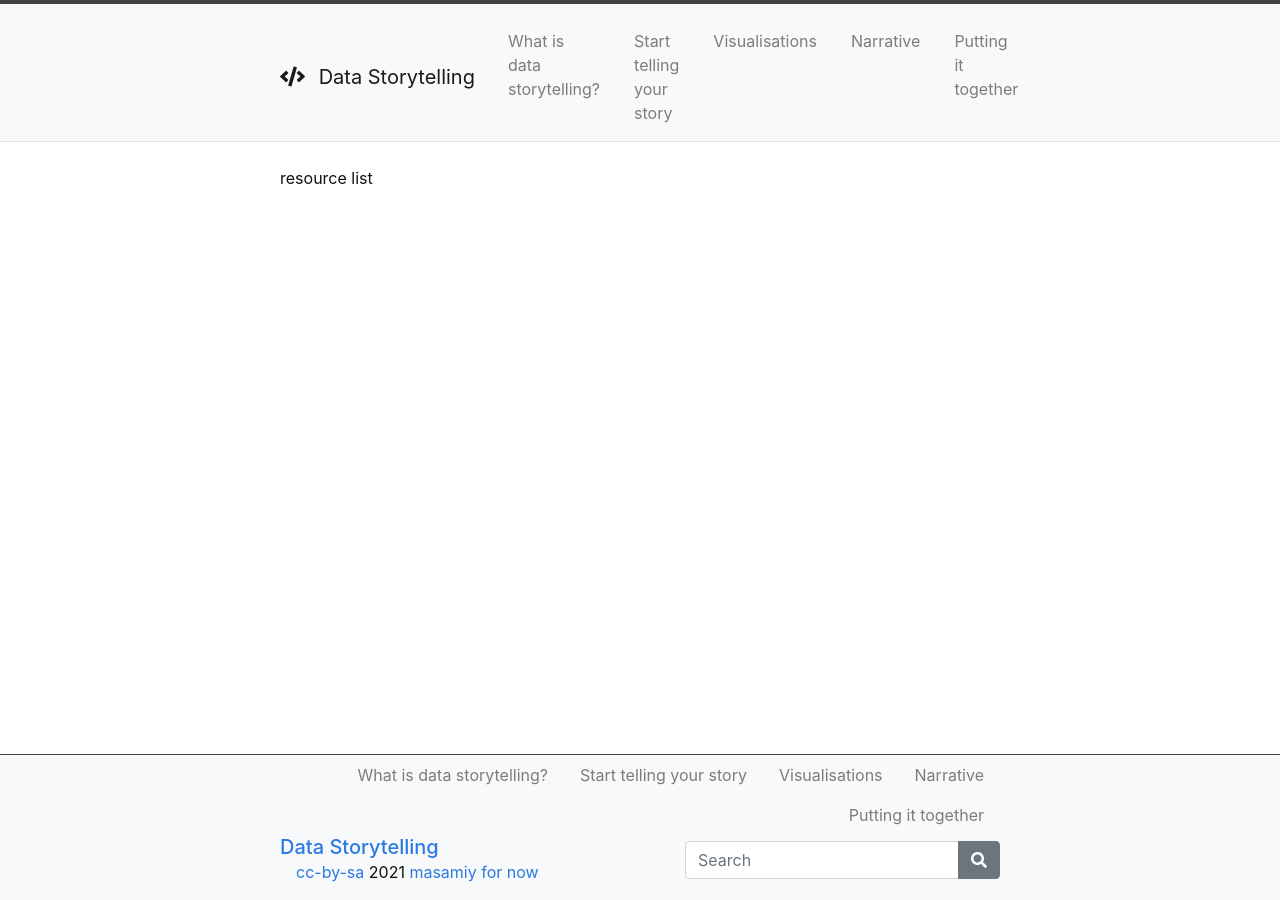
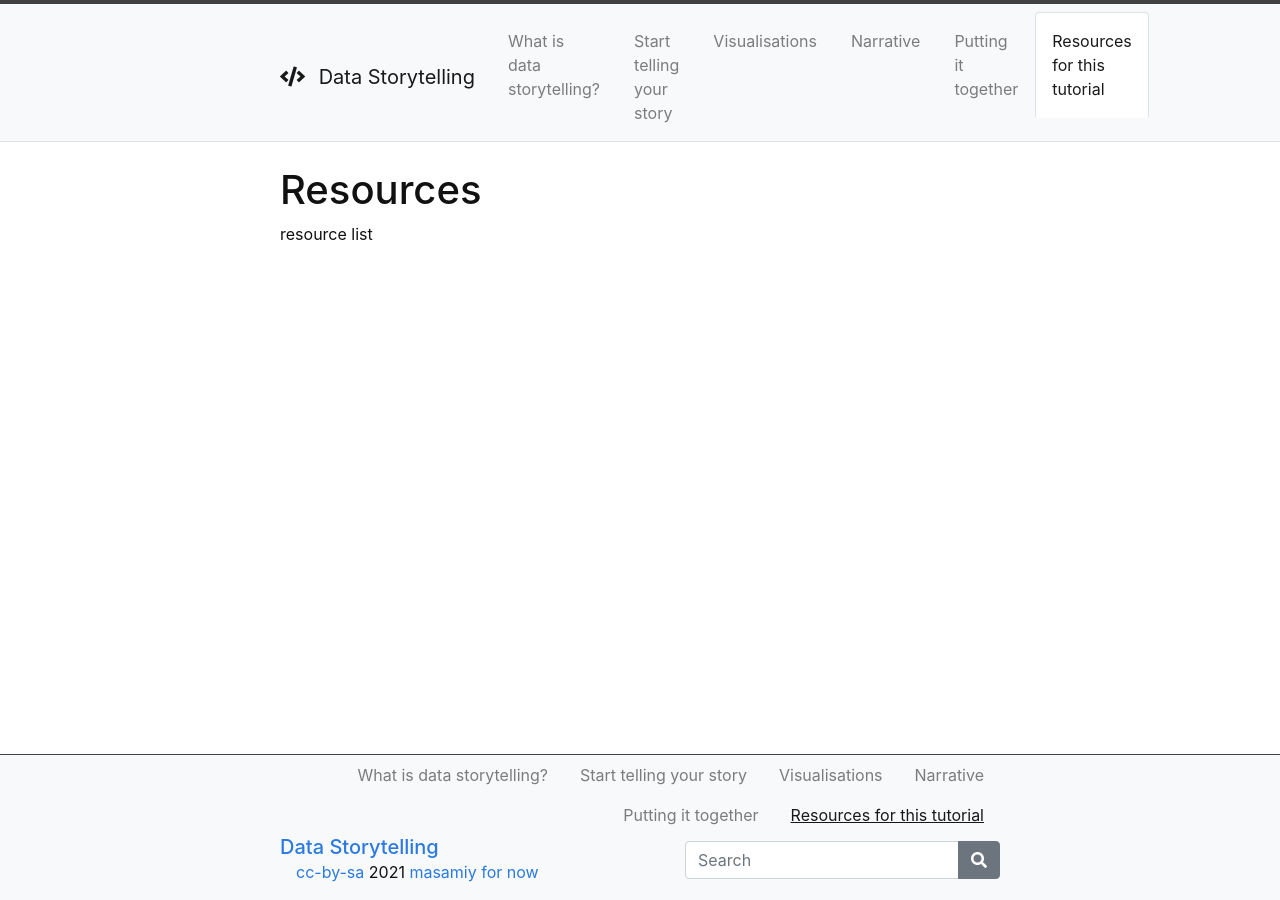
Before and after one commit to masamiy/DataStoryTelling, a Jekyll site: the page built from content/5-resources.md, in a window 1280 px wide. Built offline with Jekyll 4.4.1, drawn with Linux system fonts in a browser that asks for light colours; our own code applies the rules of GitHub Pages for plain Markdown files.

Commit message:
Update 5-resources.md

```diff
--- a/content/5-resources.md
+++ b/content/5-resources.md
@@ -1 +1,6 @@
+---
+title: Resources
+nav: Resources for this tutorial
+---
+
 resource list
```
